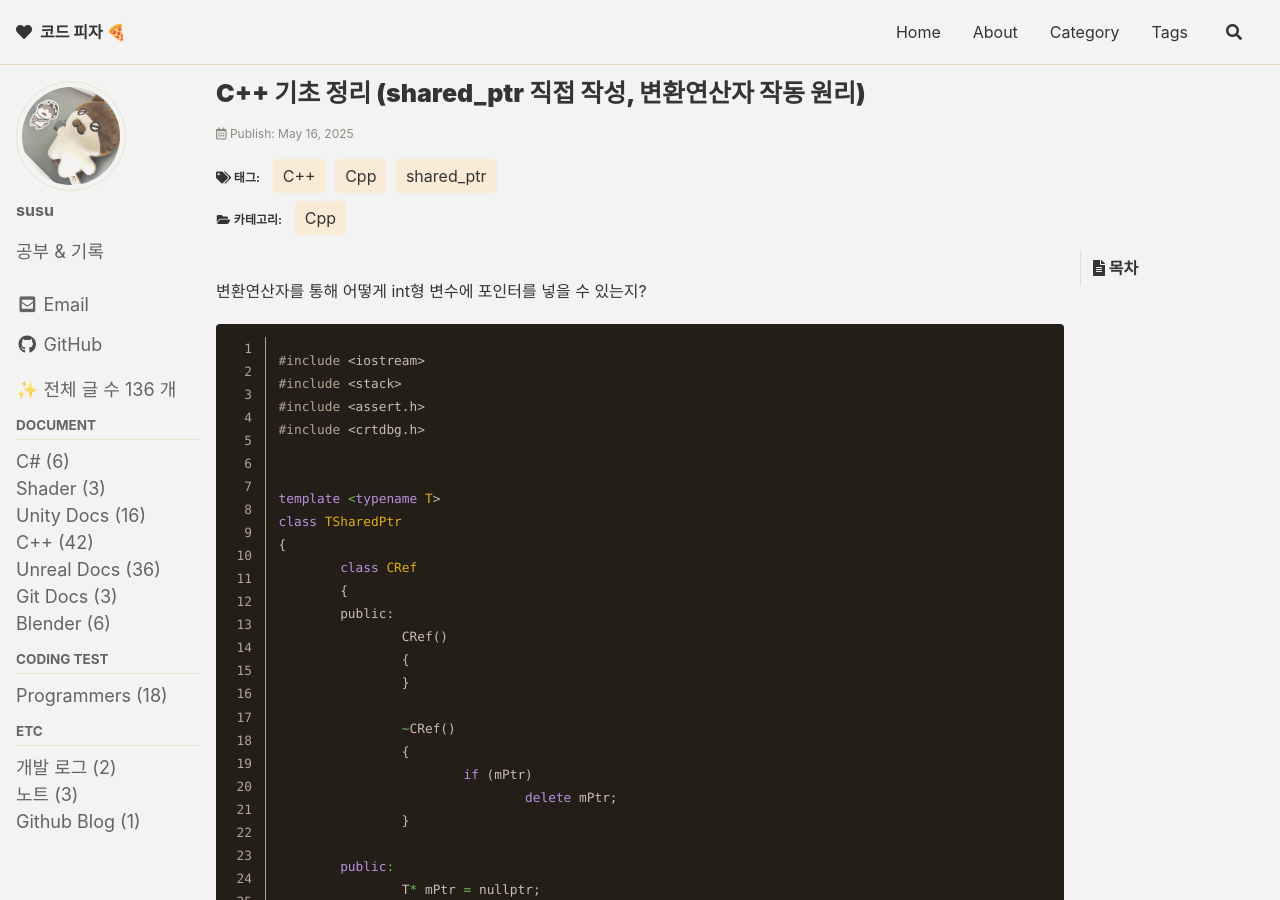
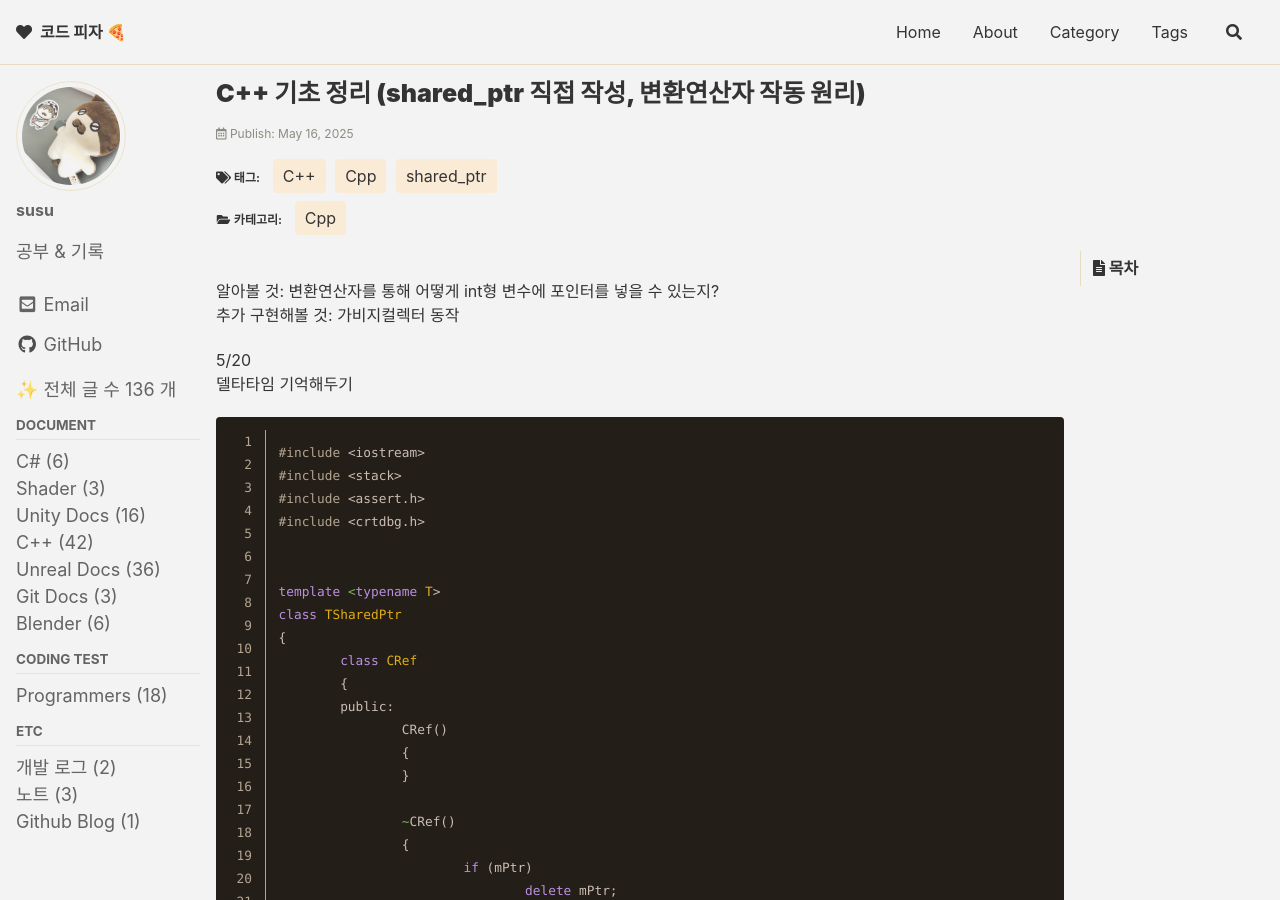
Before and after one commit to eggmong/eggmong.github.io, a Jekyll site: the page built from _posts/Cpp/2025-05-16-3-MySharedPointer.md, in a window 1280 px wide and 900 px high. Built offline with Jekyll 4.4.1, drawn with Linux system fonts in a browser that asks for light colours; cached includes are drawn as plain includes; some web fonts are replaced; comment, search, counter and statistics services are not loaded.

Commit message:
찾아봐야 할 것 메모

````diff
--- a/_posts/Cpp/2025-05-16-3-MySharedPointer.md
+++ b/_posts/Cpp/2025-05-16-3-MySharedPointer.md
@@ -15,7 +15,11 @@ last_modified_at: 2025-05-16
 
 <br>
 
-변환연산자를 통해 어떻게 int형 변수에 포인터를 넣을 수 있는지?
+알아볼 것: 변환연산자를 통해 어떻게 int형 변수에 포인터를 넣을 수 있는지?
+추가 구현해볼 것: 가비지컬렉터 동작
+
+5/20
+델타타임 기억해두기
 
 ```cpp
 
````
